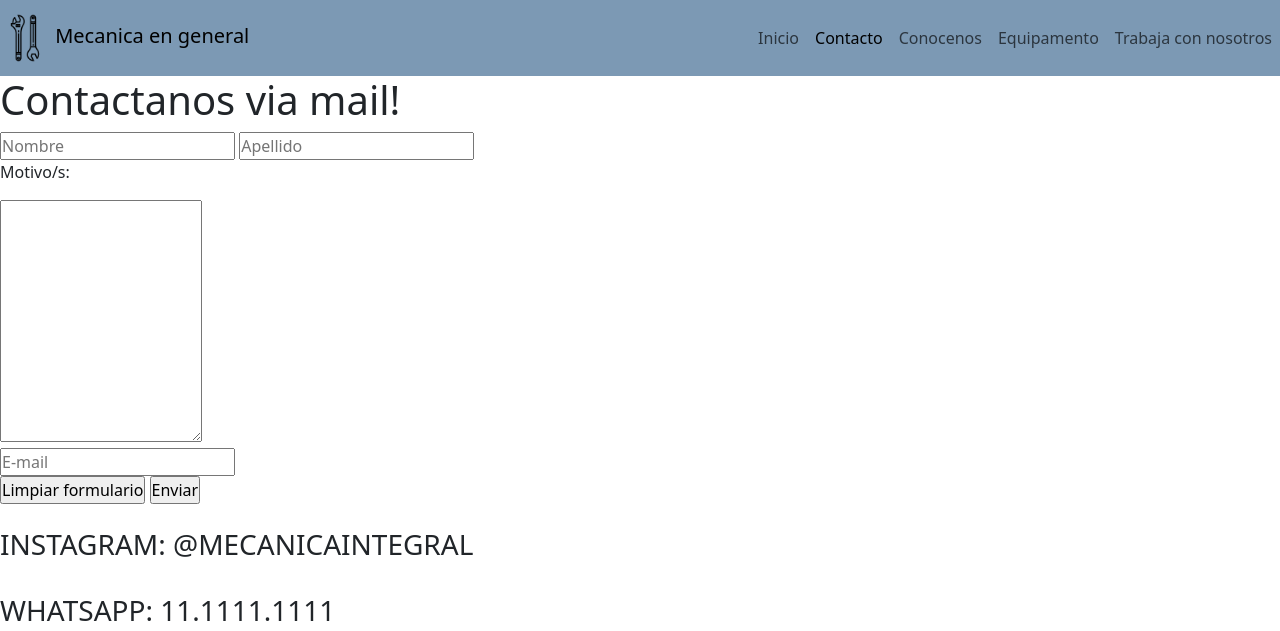
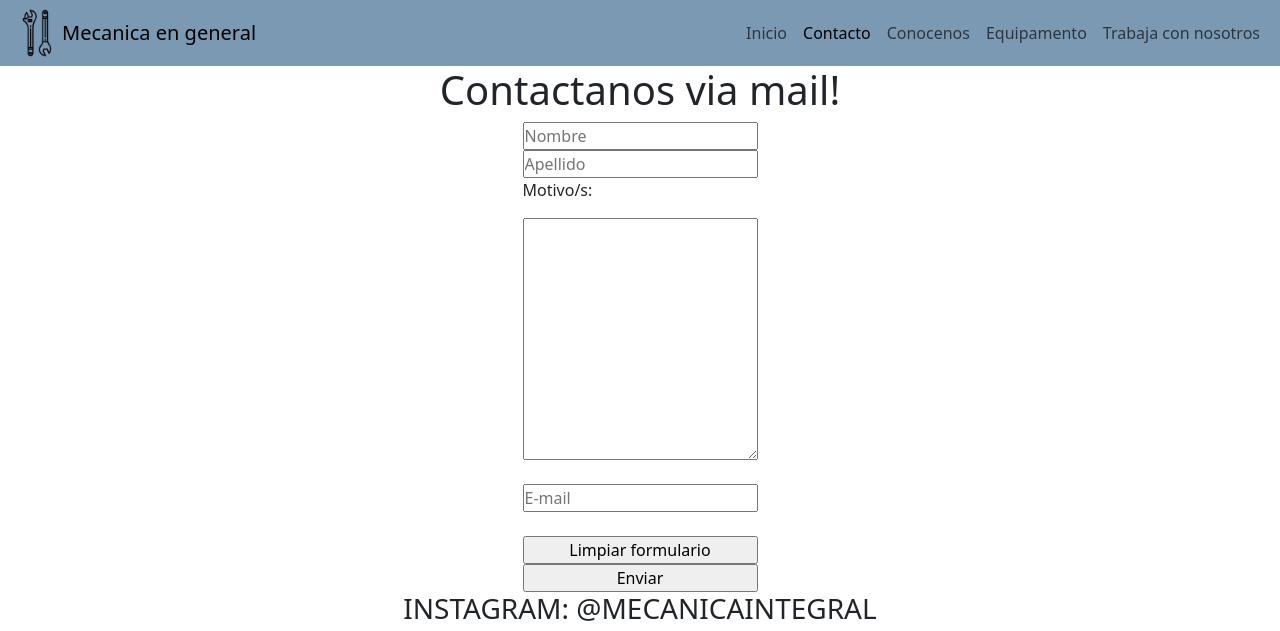
Before and after one commit to AlbertoPati/Proyecto-Alberto-Pati, a plain HTML site: page Pages/conta.html in a window 1280 px wide. Shown: the top 631 px of the page. Drawn offline with nearby package versions, Linux system fonts and the light colour scheme.

Commit message:
cambios en contacto y otros

```diff
--- a/Pages/contacto.html
+++ b/Pages/conta.html
@@ -16,25 +16,36 @@
     </head>
     <body>
         <header>
-            <nav class="navbar navbar-expand-lg navbar-light" style="background-color: #7c99b4;">
-                <a class="navbar-brand" href="#">
-                    <img src="../imagenes/logo.png" alt="" width="50px" height="50px">
-                    Mecanica en general</a>
-                <button class="navbar-toggler" type="button" data-toggle="collapse" data-target="#navbarNavAltMarkup" aria-controls="navbarNavAltMarkup" aria-expanded="false" aria-label="Toggle navigation">
+            <nav class="navbar navbar-expand-lg">
+              <div class="container-fluid">
+                <img src="../imagenes/logo.png" alt="" width="50px" height="50px">
+                <a class="navbar-brand" href="#">Mecanica en general</a>
+                <button class="navbar-toggler" type="button" data-bs-toggle="collapse" data-bs-target="#navbarNav" aria-controls="navbarNav" aria-expanded="false" aria-label="Toggle navigation">
                   <span class="navbar-toggler-icon"></span>
                 </button>
-                <div class="collapse navbar-collapse" id="navbarNavAltMarkup">
-                  <div class="navbar-nav">
-                    <a class="nav-item nav-link" href="../index.html">Inicio </a>
-                    <a class="nav-item nav-link active" href="./contacto.html">Contacto</a>
-                    <a class="nav-item nav-link" href="./conocenos.html">Conocenos</a>
-                    <a class="nav-item nav-link" href="./equipamento.html">Equipamento</a>
-                    <a class="nav-item nav-link" href="./trabaja-con-nosotros.html">Trabaja con nosotros</a>
-                  </div>
+                <div class="collapse navbar-collapse" id="navbarNav">
+                  <ul class="navbar-nav">
+                    <li class="nav-item">
+                      <a class="nav-item nav-link " href="../index.html">Inicio</a>
+                    </li>
+                    <li class="nav-item">
+                      <a class="nav-item nav-link active" href="../Pages/conta.html">Contacto</a>
+                    </li>
+                    <li class="nav-item">
+                      <a class="nav-item nav-link" href="../Pages/conocenos.html">Conocenos</a>
+                    </li>
+                    <li class="nav-item">
+                      <a class="nav-item nav-link " href="../Pages/equipamento.html">Equipamento</a>
+                    </li>
+                    <li class="nav-item">
+                      <a class="nav-item nav-link" href="../Pages/trabaja-con-nosotros.html">Trabaja con nosotros</a>
+                    </li>
+                  </ul>
                 </div>
-              </nav>
-        </header>
-        <main class="main-contacto">
+              </div>
+            </nav>
+          </header>
+          <main class="main-conta">
             <h1>
                 Contactanos via mail!
             </h1>
@@ -56,13 +67,13 @@
                     <input type="submit" value="Enviar">
                 </fieldset>
             </form>
-            <br>
+
             <div>
                 <h3>
                     INSTAGRAM: @MECANICAINTEGRAL
                 </h3>
             </div>
-            <br>
+
             <div>
                 <h3>
                     WHATSAPP: 11.1111.1111
--- a/Styles/style.css
+++ b/Styles/style.css
@@ -1,6 +1,9 @@
 *{
     margin: 0;
     padding: 0;
+}
+header{
+  background-color: #7c99b4 !important;
 }
 body{
     background-color: white;
@@ -8,6 +11,16 @@ body{
 .navbar-collapse{
   display: flex ;
   justify-content: flex-end;
+}
+.main-conta{
+  display: flex;
+  flex-direction: column;
+  align-items: center;
+
+}
+.formulario{
+  display: flex;
+  flex-direction: column;
 }
 .parrafo{
     font-style: inherit;
```
Also changed, not shown: Pages/conocenos.html (+26 -15 lines), Pages/equipamento.html (+26 -15 lines), Pages/trabaja-con-nosotros.html (+26 -15 lines), index.html (+6 -6 lines).
